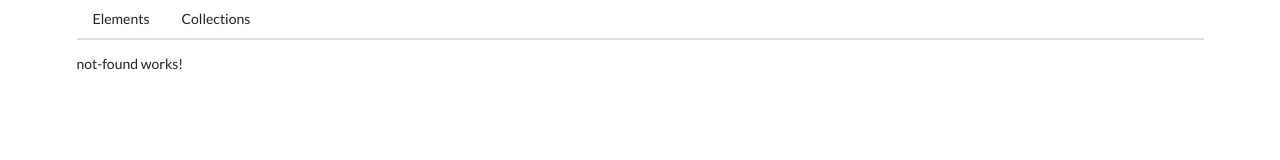
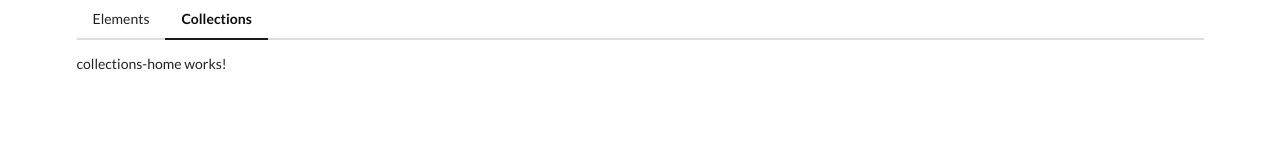
Before and after one commit to benhsieh-dev/comps, an Angular app: page /collections in a window 1280 px wide. Shown: the top 160 px of the page. Built offline with nearby package versions, Linux system fonts and the light colour scheme.

Commit message:
Add active link styling from semantic-ui-css. Add content to page not found component html

```diff
--- a/src/app/app.component.html
+++ b/src/app/app.component.html
@@ -1,7 +1,7 @@
 <div class="ui container">
     <div class="ui secondary pointing menu">
-        <a routerLink="/elements" routerLinkActive="Active" class="item">Elements</a>
-        <a routerLink="/collections" routerLinkActive="Active" class="item">Collections</a>
+        <a routerLink="/elements" routerLinkActive="active" class="item">Elements</a>
+        <a routerLink="/collections" routerLinkActive="active" class="item">Collections</a>
     </div>
     <div class="ui-segment">
         <router-outlet></router-outlet>
--- a/src/app/app.module.ts
+++ b/src/app/app.module.ts
@@ -16,9 +16,9 @@ import { NotFoundComponent } from './not-found/not-found.component';
   ],
   imports: [
     BrowserModule,
-    AppRoutingModule,
     ElementsModule,
-    CollectionsModule
+    CollectionsModule,
+    AppRoutingModule
   ],
   providers: [],
   bootstrap: [AppComponent]
--- a/src/app/not-found/not-found.component.html
+++ b/src/app/not-found/not-found.component.html
@@ -1 +1 @@
-<p>not-found works!</p>
+<p>Oops...Page not found!</p>
```
